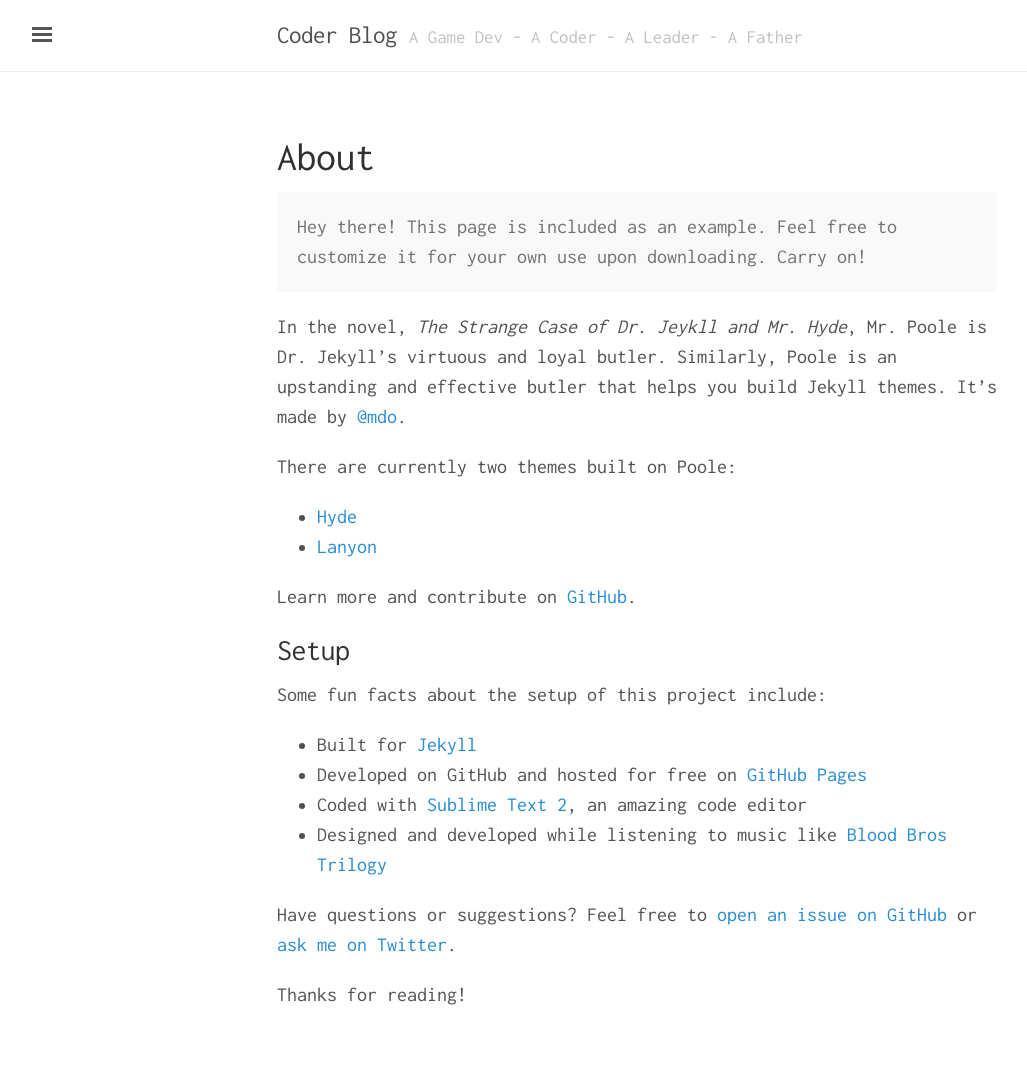
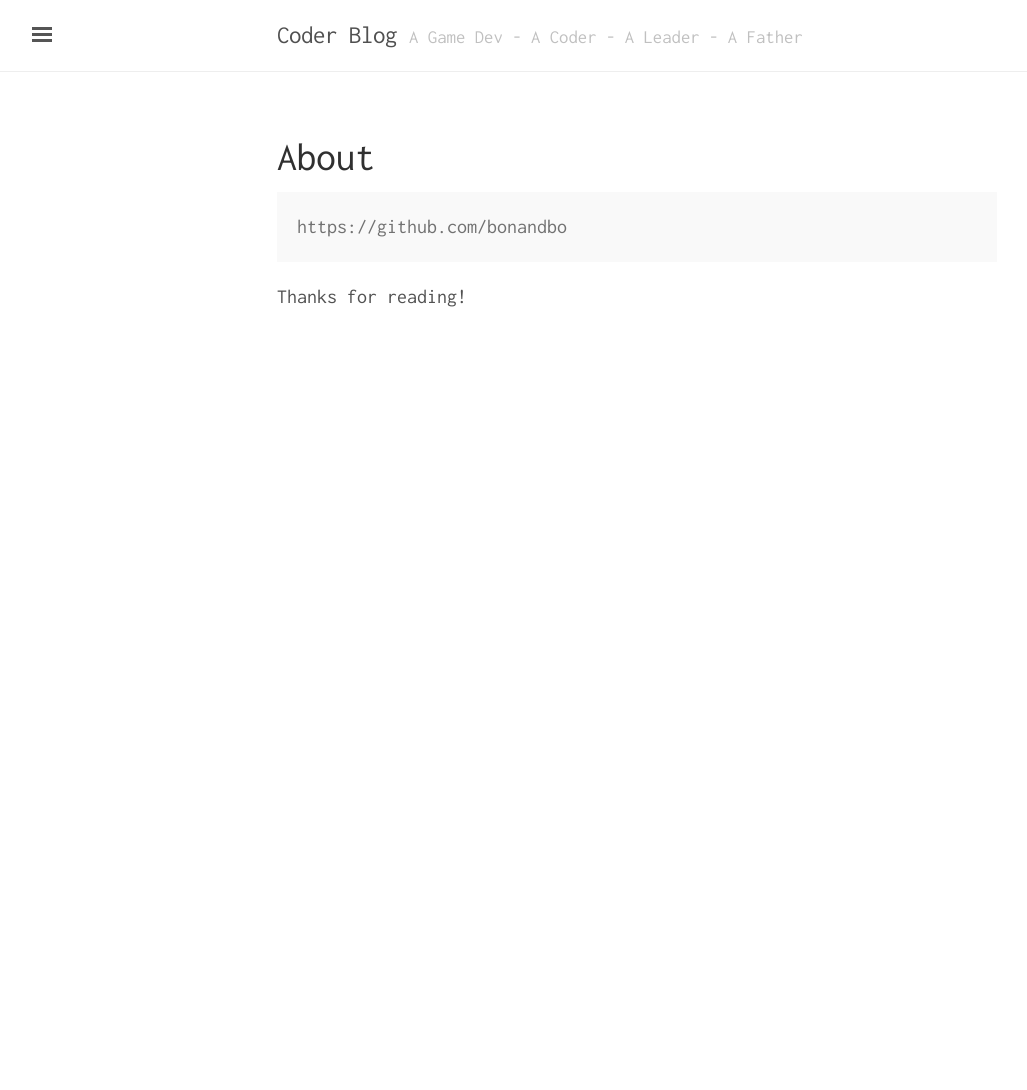
Before and after one commit to bonandbo/devblog, a Jekyll site: the page built from about.md, in a window 1280 px wide. Shown: the whole page, without its empty margins (3-1030 px from the left). Built offline with Jekyll 4.4.1, drawn with Linux system fonts in a browser that asks for light colours; after the commit the page ends 900 px from its top, so only the background shows below that.

Commit message:
* Fix about

```diff
--- a/about.md
+++ b/about.md
@@ -4,27 +4,7 @@ title: About
 ---
 
 <p class="message">
-  Hey there! This page is included as an example. Feel free to customize it for your own use upon downloading. Carry on!
+  https://github.com/bonandbo
 </p>
 
-In the novel, *The Strange Case of Dr. Jeykll and Mr. Hyde*, Mr. Poole is Dr. Jekyll's virtuous and loyal butler. Similarly, Poole is an upstanding and effective butler that helps you build Jekyll themes. It's made by [@mdo](https://twitter.com/mdo).
-
-There are currently two themes built on Poole:
-
-* [Hyde](http://hyde.getpoole.com)
-* [Lanyon](http://lanyon.getpoole.com)
-
-Learn more and contribute on [GitHub](https://github.com/poole).
-
-## Setup
-
-Some fun facts about the setup of this project include:
-
-* Built for [Jekyll](http://jekyllrb.com)
-* Developed on GitHub and hosted for free on [GitHub Pages](https://pages.github.com)
-* Coded with [Sublime Text 2](http://sublimetext.com), an amazing code editor
-* Designed and developed while listening to music like [Blood Bros Trilogy](https://soundcloud.com/maddecent/sets/blood-bros-series)
-
-Have questions or suggestions? Feel free to [open an issue on GitHub](https://github.com/poole/issues/new) or [ask me on Twitter](https://twitter.com/mdo).
-
 Thanks for reading!
```
Also changed, not shown: 2 other files.
